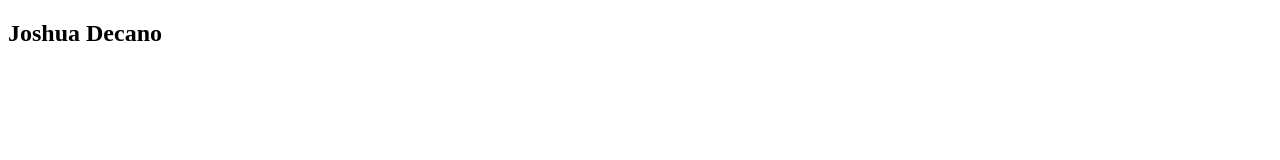
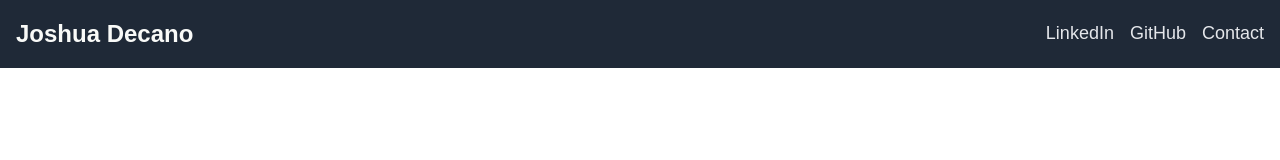
Before and after one commit to joshuadecano/first-web-page, a plain HTML site: page index.html in a window 1280 px wide. Drawn offline with Linux system fonts and the light colour scheme.

```diff
--- a/index.html
+++ b/index.html
@@ -7,6 +7,15 @@
     <link rel="stylesheet" href="style.css">
 </head>
 <body>
-    <h2>Joshua Decano</h2>
+    <div class="top">
+        <div class="header">
+            <h2 class="logo-text">Joshua Decano</h2>
+            <ul class="links">
+                <li><a href="#">LinkedIn</a></li>
+                <li><a href="#">GitHub</a></li>
+                <li><a href="#">Contact</a></li>
+            </ul>
+        </div>
+    </div>
 </body>
 </html>
--- a/style.css
+++ b/style.css
@@ -0,0 +1,39 @@
+body {
+    font-family: 'Wotfard','Wotfard-fallback',sans-serif;
+    margin: 0;
+    min-height: 100vh;
+    display: flex;
+    flex-direction: column;
+}
+
+.top {
+    background: #1F2937;
+}
+
+.header {
+    display: flex;
+    align-items: center;
+    justify-content: space-between;
+    gap: 16px;
+    padding: 0 16px;
+}
+
+.logo-text {
+    font-size: 24px;
+    font-weight: 800;
+    color: #F9FAF8;
+}
+
+.links {
+    list-style-type: none;
+    display: flex;
+    gap: 16px;
+    margin: 0;
+    padding: 0;
+}
+
+a {
+    font-size: 18px;
+    text-decoration: none;
+    color: #E5E7EB;
+}
```
